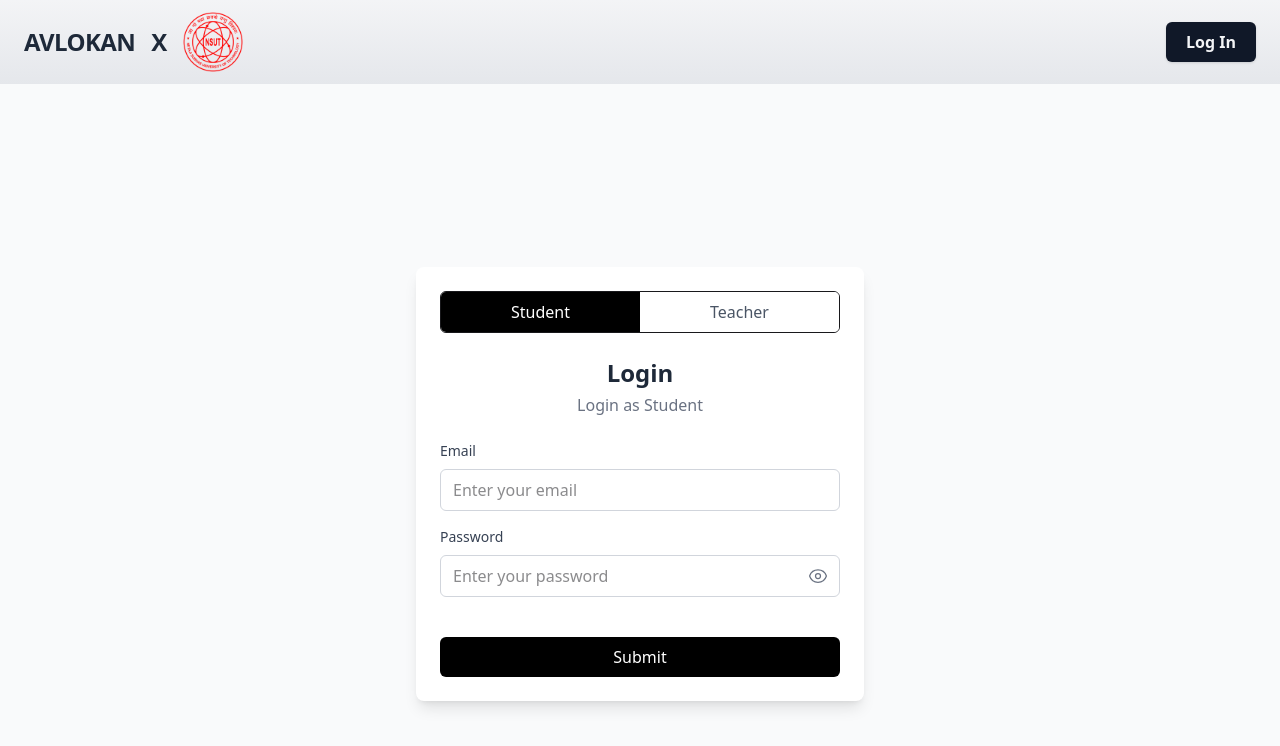
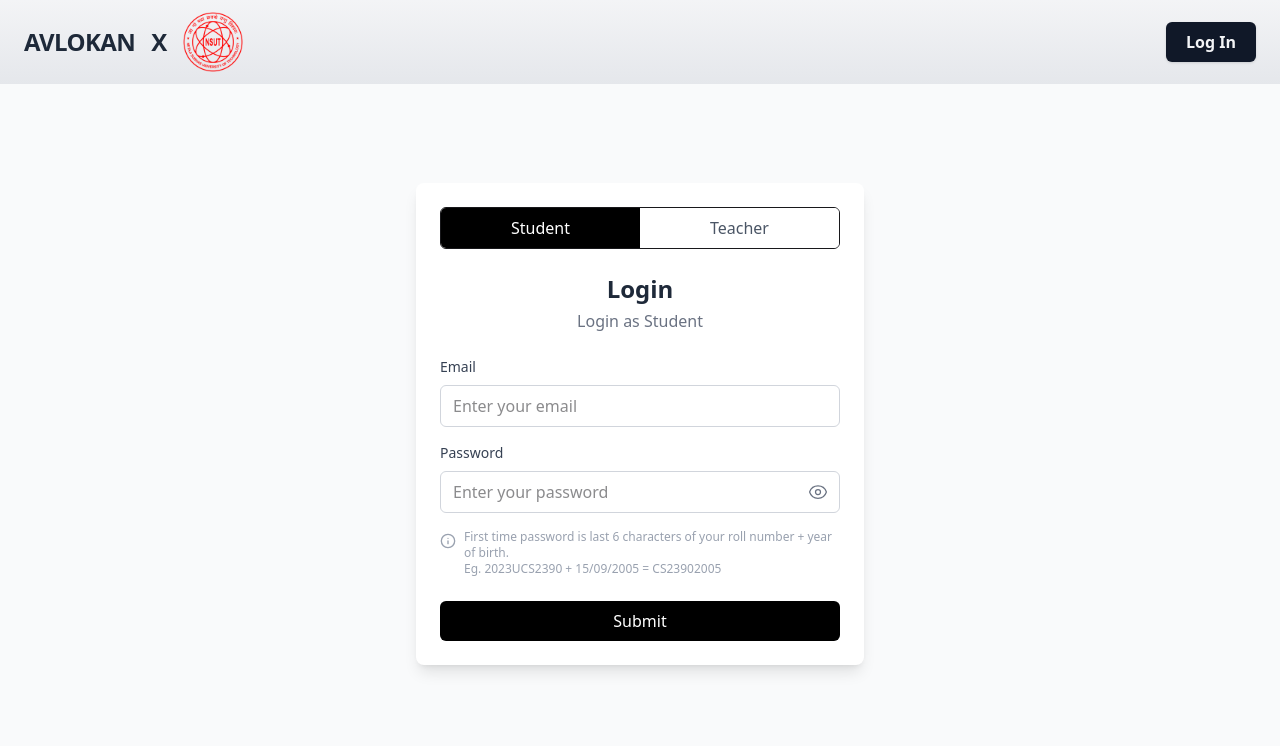
Before and after one commit to avlokan-nsut/nptelize, a React (Vite) app in the folder frontend/: page /login in a window 1280 px wide. Shown: the top 746 px of the page. Built offline with nearby package versions, Linux system fonts and the light colour scheme; no server answers.

Commit message:
Added first time login message

```diff
--- a/frontend/src/components/LoginForm.tsx
+++ b/frontend/src/components/LoginForm.tsx
@@ -2,6 +2,7 @@ import { useState, ChangeEvent, FC, useEffect } from "react";
 import * as z from "zod";
 import { useAuthStore } from "../store/useAuthStore";
 import { useNavigate } from "react-router-dom";
+import { InfoIcon } from "lucide-react";
 
 const loginSchema = z.object({
     email: z
@@ -128,7 +129,7 @@ const LoginForm: FC = () => {
     };
 
     return (
-        <div className="p-4 flex items-center justify-center min-h-screen bg-gray-50">
+        <div className="p-4 flex items-center justify-center min-h-[85vh] bg-gray-50">
             {toastMessage && (
                 <div
                     className={`absolute top-[70px] right-4 px-4 py-3 rounded border ${
@@ -234,6 +235,18 @@ const LoginForm: FC = () => {
                         )}
                     </div>
 
+                    {role=='student' && (<div className="mb-0 text-gray-400 text-xs flex flex-row">
+                        <span className="mr-2 mt-1">
+                            <InfoIcon className="w-4 h-4"/>
+                        </span>
+
+                        First time password is last 6 characters of your roll number + year of birth.
+                        <br/>
+                        Eg. 2023UCS2390 + 15/09/2005 = CS23902005
+
+                    </div>
+                    )}
+
                     {/* Submit Button */}
                     <button
                         onClick={handleSubmit}
```
